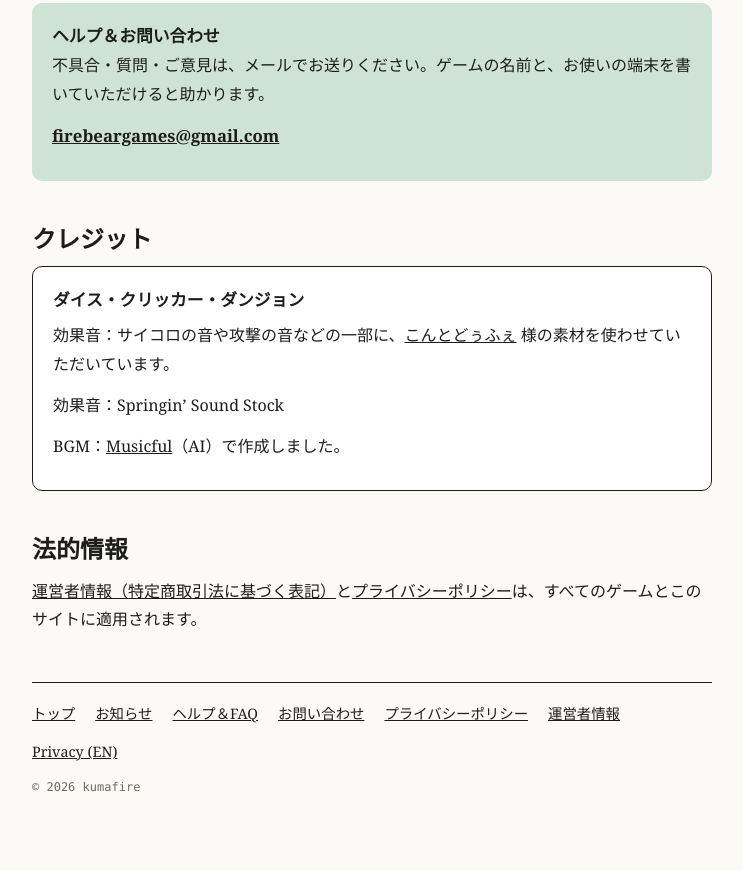
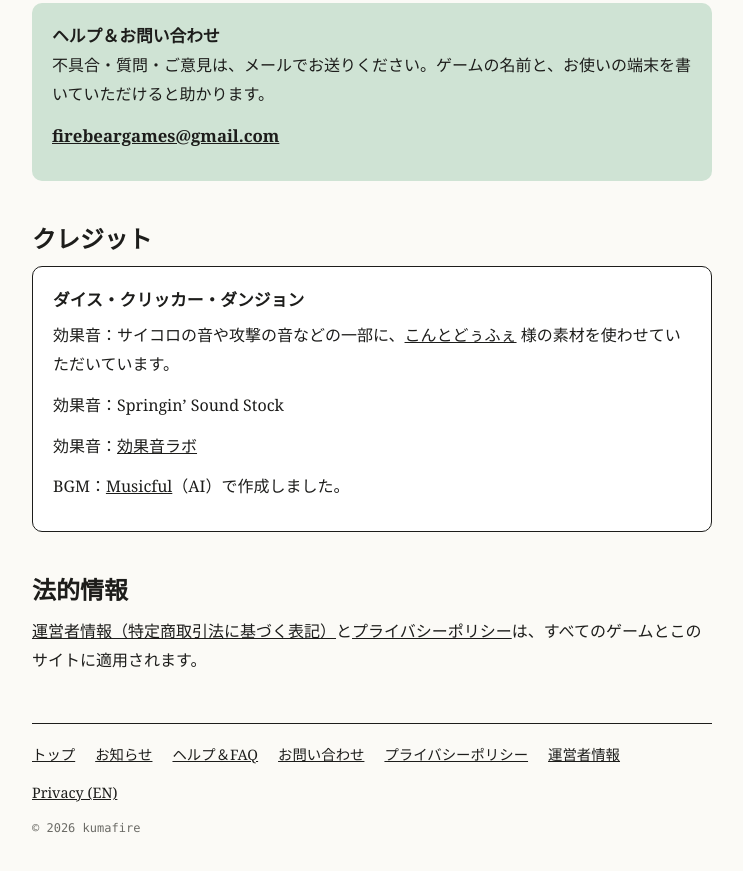
Before and after one commit to kumafire-tech/kumafire-tech.github.io, a plain HTML site: page index.html in a window 1280 px wide. Shown: the part 592-1463 px from the top of the page, without its empty margins (268-1011 px from the left). Before the commit the page ends 1439 px from the top, so only its background shows below. Drawn offline with Linux system fonts and the light colour scheme.

Commit message:
効果音のクレジットに効果音ラボを追加
Co-Authored-By: Claude Opus 5.5 <noreply@anthropic.com>
Claude-Session: https://claude.ai/code/session_01QX4PXLcbAvUyBwNopqBjiv

```diff
--- a/index.html
+++ b/index.html
@@ -20,6 +20,7 @@
 <h3>ダイス・クリッカー・ダンジョン</h3>
 <p>効果音：サイコロの音や攻撃の音などの一部に、<a href="https://conte-de-fees.com/" target="_blank" rel="noopener">こんとどぅふぇ</a> 様の素材を使わせていただいています。</p>
 <p>効果音：Springin’ Sound Stock</p>
+<p>効果音：<a href="https://soundeffect-lab.info/" target="_blank" rel="noopener">効果音ラボ</a></p>
 <p>BGM：<a href="https://www.musicful.ai" target="_blank" rel="noopener">Musicful</a>（AI）で作成しました。</p>
 </div>
 <h2>法的情報</h2>
```
